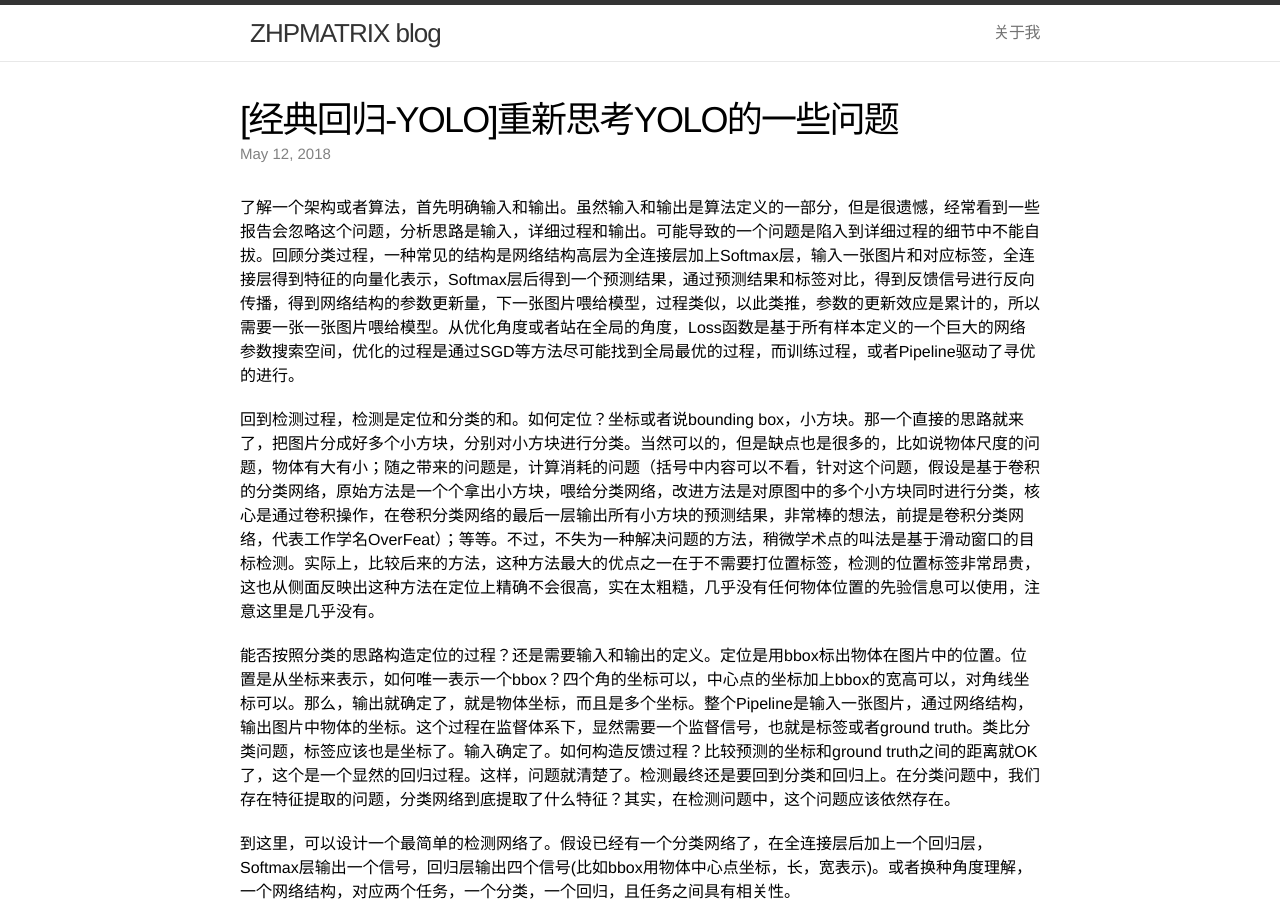
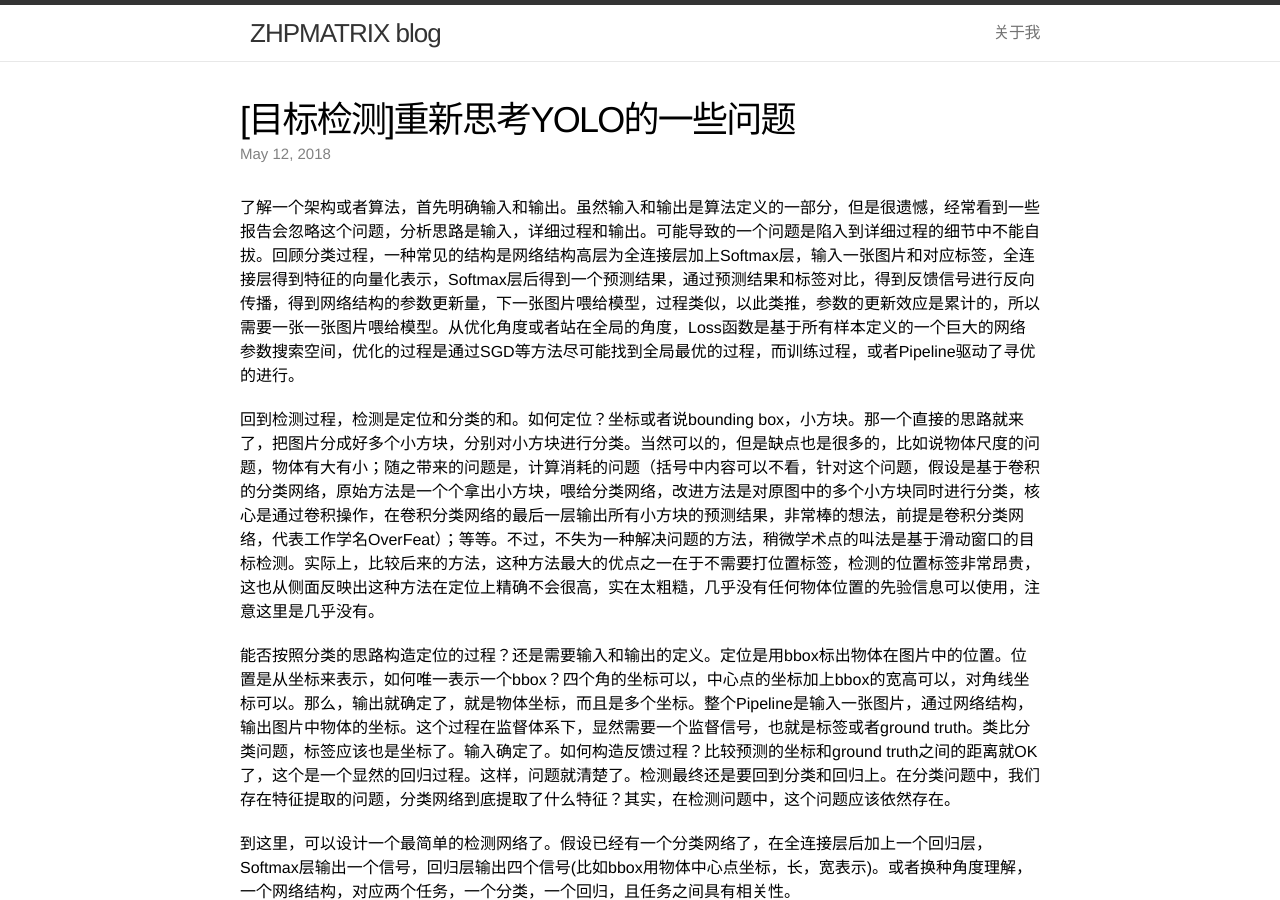
Before and after one commit to zhpmatrix/zhpmatrix.github.io, a Jekyll site: the page built from _posts/2018-05-12-YOLO.md, in a window 1280 px wide and 900 px high. Built offline with Jekyll 4.4.1, drawn with Linux system fonts in a browser that asks for light colours; comment, search, counter and statistics services are not loaded.

Commit message:
mod name of blog

```diff
--- a/_posts/2018-05-12-YOLO.md
+++ b/_posts/2018-05-12-YOLO.md
@@ -1,6 +1,6 @@
 ---
 layout: post
-title: "[经典回归-YOLO]重新思考YOLO的一些问题"
+title: "[目标检测]重新思考YOLO的一些问题"
 excerpt: "这篇博客从整体上回顾了检测任务，通过梳理脉络，了解历史，重新发现并提出一些自己的思考。不会看到网络结构图，损失函数，各种参数介绍，这些并不是这篇博文的目的。"
 date: 2018-05-12 18:43:00
 mathjax: true
```
